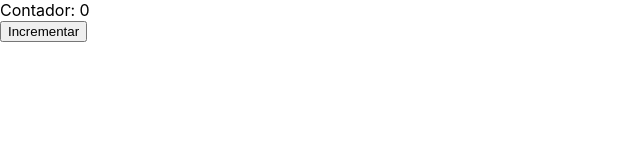
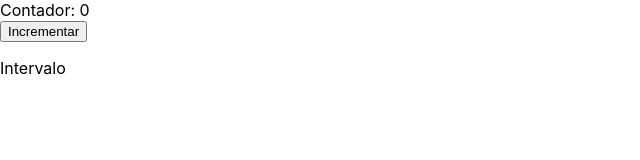
Before and after one commit to 51p50x/functional-components, a React (Create React App) app: page / in a window 1280 px wide. Shown: the top 160 px of the page, without its empty margins (0-640 px from the left). Built offline with nearby package versions, Linux system fonts and the light colour scheme.

Commit message:
fc5: created unsubscribe function for a UseEffect Interval

```diff
--- a/src/App.js
+++ b/src/App.js
@@ -7,7 +7,15 @@
     }
     return [contador, incrementar]
 }
-
+const Interval = ({contador})=> {
+    useEffect(()=>{
+        const i = setInterval(()=>console.log(contador),1000)
+        return () => clearInterval(i)
+    },[contador])
+    return(
+        <p>Intervalo</p>
+    )
+}
 const App = () => {
     const [contador, incrementar] = useContador(0)
     useEffect(()=>{
@@ -18,6 +26,7 @@
             Contador: {contador}
             <br/>
             <button onClick={incrementar}>Incrementar</button>
+            <Interval contador={contador}/>
         </div>
     )
 }
```
